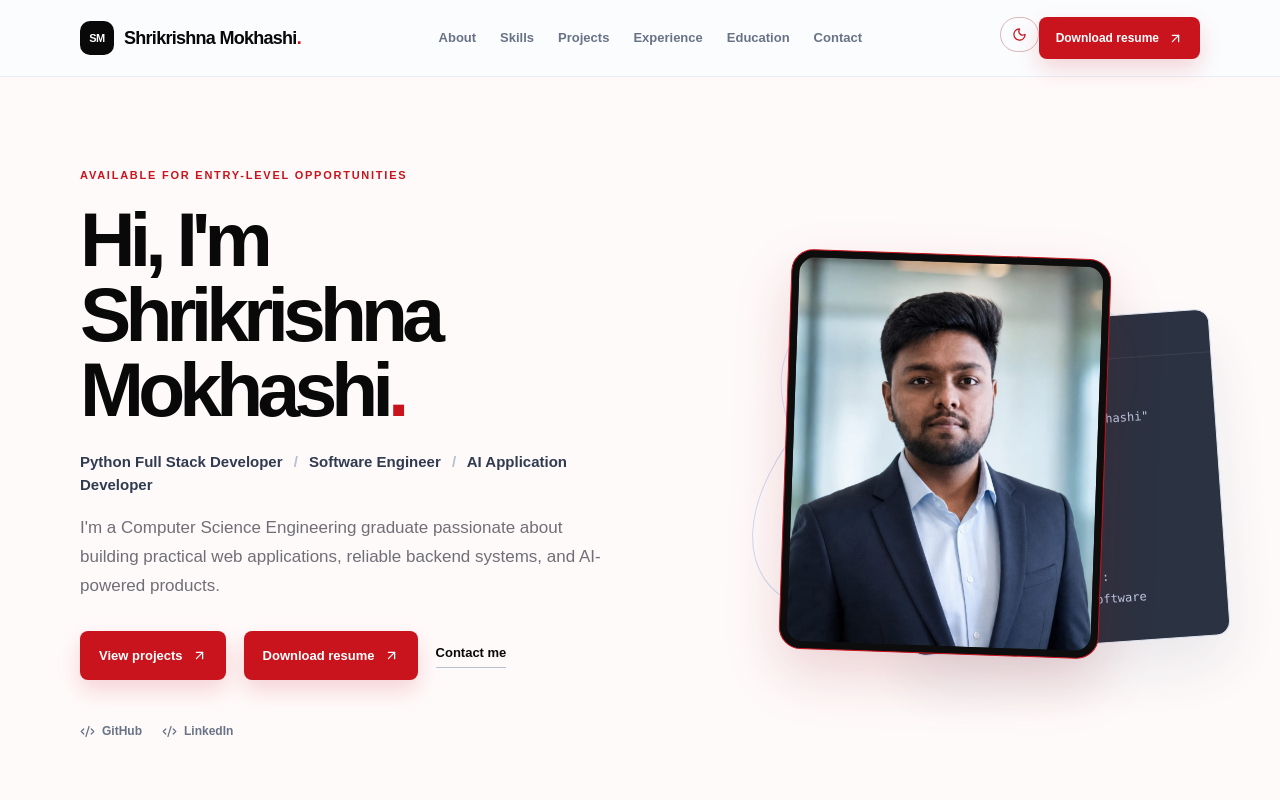
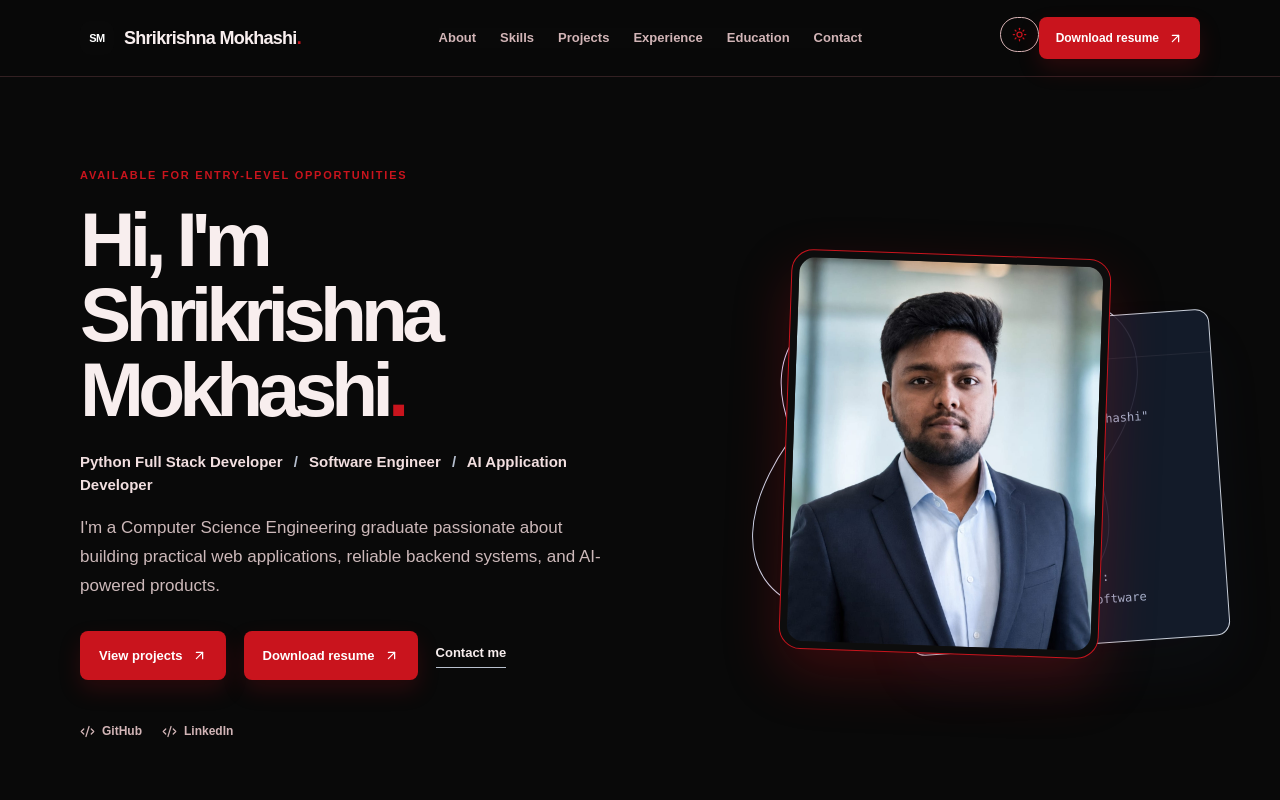
Before and after one commit to Shrikrishna2003/My-Portfolio, a Next.js app: page / in a window 1280 px wide. Shown: the top 800 px of the page. Built offline with nearby package versions, Linux system fonts and the light colour scheme.

Commit message:
feat: default dark mode on and update theme toggle logic
V0-Chat-Id: rrmGgdkDddB

```diff
--- a/app/layout.tsx
+++ b/app/layout.tsx
@@ -46,7 +46,7 @@ export default function RootLayout({
   return (
     <html lang="en">
       <head>
-        <script dangerouslySetInnerHTML={{ __html: `(() => { try { const t = localStorage.getItem('theme'); const d = t ? t === 'dark' : matchMedia('(prefers-color-scheme: dark)').matches; document.documentElement.classList.toggle('dark', d); document.documentElement.classList.toggle('light', !d) } catch {} })()` }} />
+        <script dangerouslySetInnerHTML={{ __html: `(() => { try { const t = localStorage.getItem('theme'); const d = t ? t === 'dark' : true; document.documentElement.classList.toggle('dark', d); document.documentElement.classList.toggle('light', !d) } catch {} })()` }} />
       </head>
       <body className="antialiased">
         {children}
--- a/app/page.tsx
+++ b/app/page.tsx
@@ -29,12 +29,11 @@ function ResumeButton({ subtle = false }: { subtle?: boolean }) {
 export default function Home() {
   const [open, setOpen] = useState(false)
   const [copied, setCopied] = useState(false)
-  const [darkMode, setDarkMode] = useState(false)
+  const [darkMode, setDarkMode] = useState(true)
   const [themeReady, setThemeReady] = useState(false)
   useEffect(() => {
     const savedTheme = window.localStorage.getItem('theme')
-    const prefersDark = window.matchMedia('(prefers-color-scheme: dark)').matches
-    setDarkMode(savedTheme ? savedTheme === 'dark' : prefersDark)
+    setDarkMode(savedTheme ? savedTheme === 'dark' : true)
     setThemeReady(true)
   }, [])
   useEffect(() => {
```
